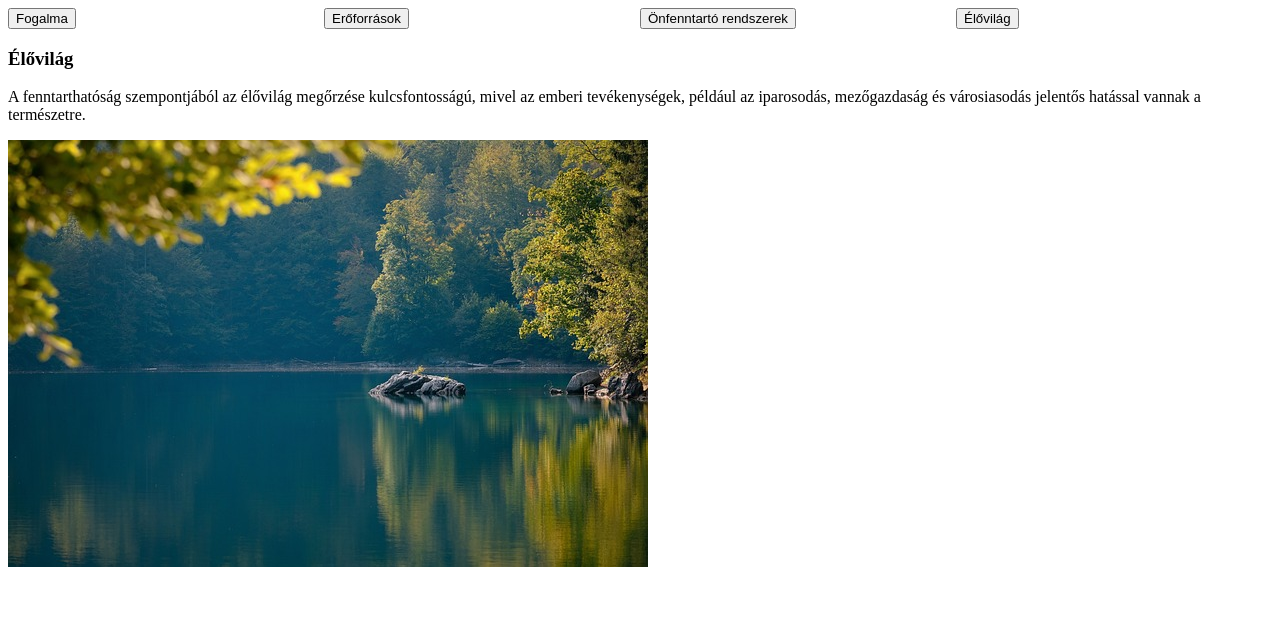
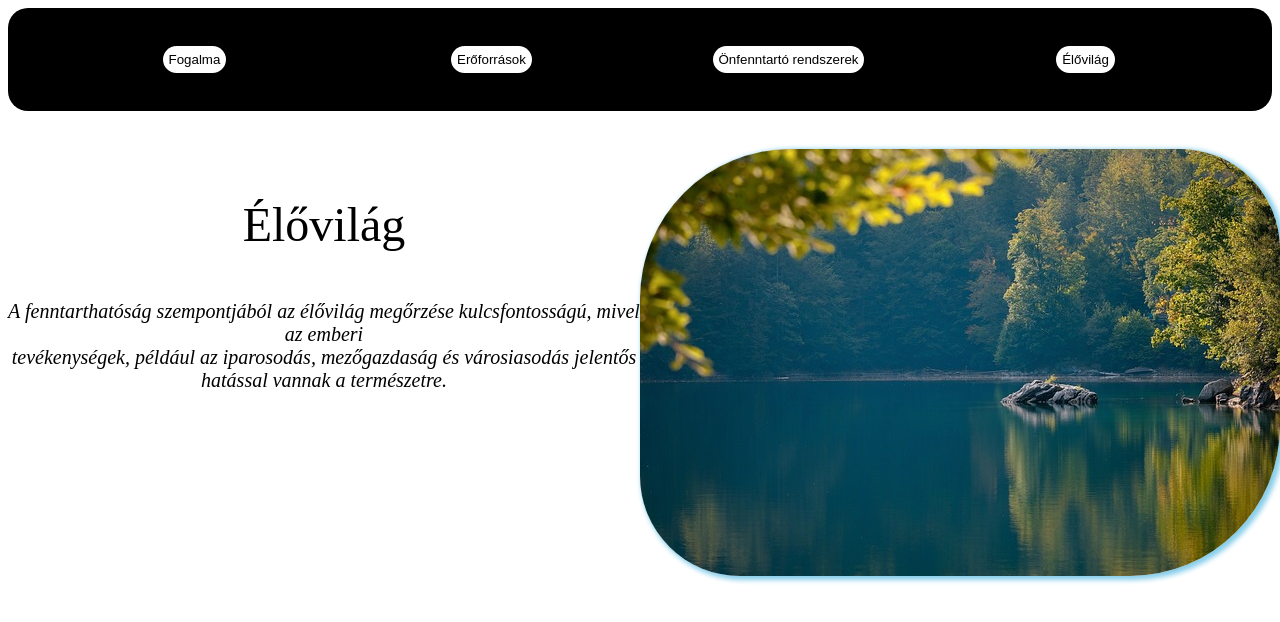
Before and after one commit to Levente27/Fenntarthatosag2025, a plain HTML site: page index.html in a window 1280 px wide. Drawn offline with Linux system fonts and the light colour scheme.

Commit message:
css folyt

```diff
--- a/index.html
+++ b/index.html
@@ -22,7 +22,7 @@
         <section class="szekcio">
             <article>
                 <h1>Élővilág</h1>
-                <p>A fenntarthatóság szempontjából az élővilág megőrzése kulcsfontosságú, mivel az emberi tevékenységek, például az iparosodás, mezőgazdaság és városiasodás jelentős hatással vannak a természetre.</p>
+                <p>A fenntarthatóság szempontjából az élővilág megőrzése kulcsfontosságú, mivel az emberi <br> tevékenységek, például az iparosodás, mezőgazdaság és városiasodás jelentős hatással vannak a természetre.</p>
             </article>
             <article>
                 <img src="Fenntarthato/to.jpg" alt="Tó" class="to" title="Tó">
--- a/style.css
+++ b/style.css
@@ -1,8 +1,45 @@
 nav{
     display: flex;
-
+    background-color: black;
+    padding: 3%;
+    border-radius: 20px;
 }
 
 nav article{
     width: 25%;
+    text-align: center;
+
 }
+button{
+    border-radius: 20px;
+    background-color: white;
+    border-style: none;
+    padding: 2%;
+}
+
+.szekcio{
+    display: flex;
+    margin-top: 3%;
+
+}
+.szekcio article{
+    width: 50%;
+}
+
+.to{
+    border-radius: 150px 100px 150px 100px;
+    box-shadow: 3px 2px 5px 2px skyblue;
+}
+
+h1{
+    text-align: center;
+    font-family: 'Times New Roman', Times, serif;
+    font-weight: lighter;
+    font-size: 3em;
+
+}
+p{
+    text-align: center;
+    font-size: 20px;
+    font-style: italic;
+}
```
